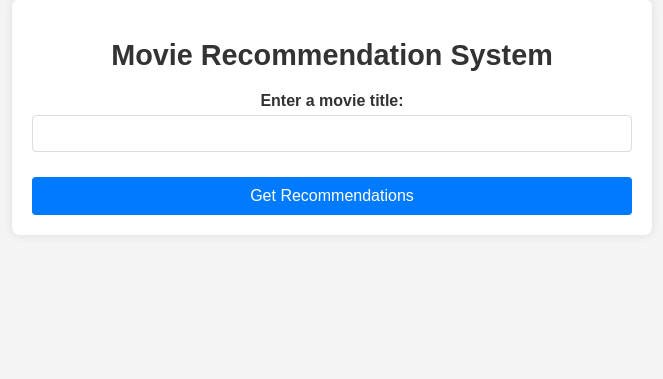
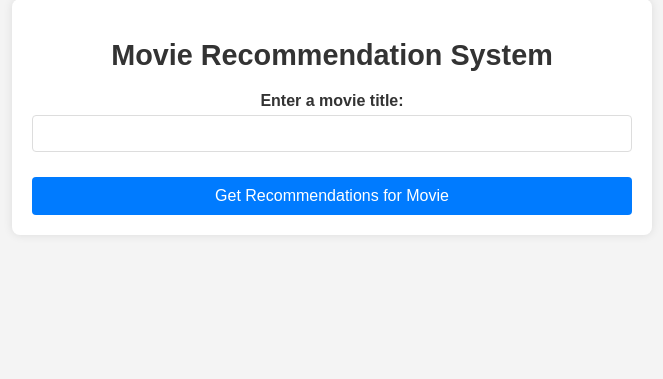
Before and after one commit to ParamDesai111/Movie-Recommendation-System, a Flask app: page / in a window 1280 px wide. Shown: the part 283-662 px from the top of the page, without its empty margins (308-971 px from the left). Run offline with Flask 2, Linux system fonts and the light colour scheme.

Commit message:
index changes

```diff
--- a/app/templates/index.html
+++ b/app/templates/index.html
@@ -14,7 +14,7 @@
                 <label for="title">Enter a movie title:</label>
                 <input type="text" id="title" name="title" required>
             </div>
-            <button type="submit">Get Recommendations</button>
+            <button type="submit">Get Recommendations for Movie</button>
         </form>
     </div>
 </body>
```
